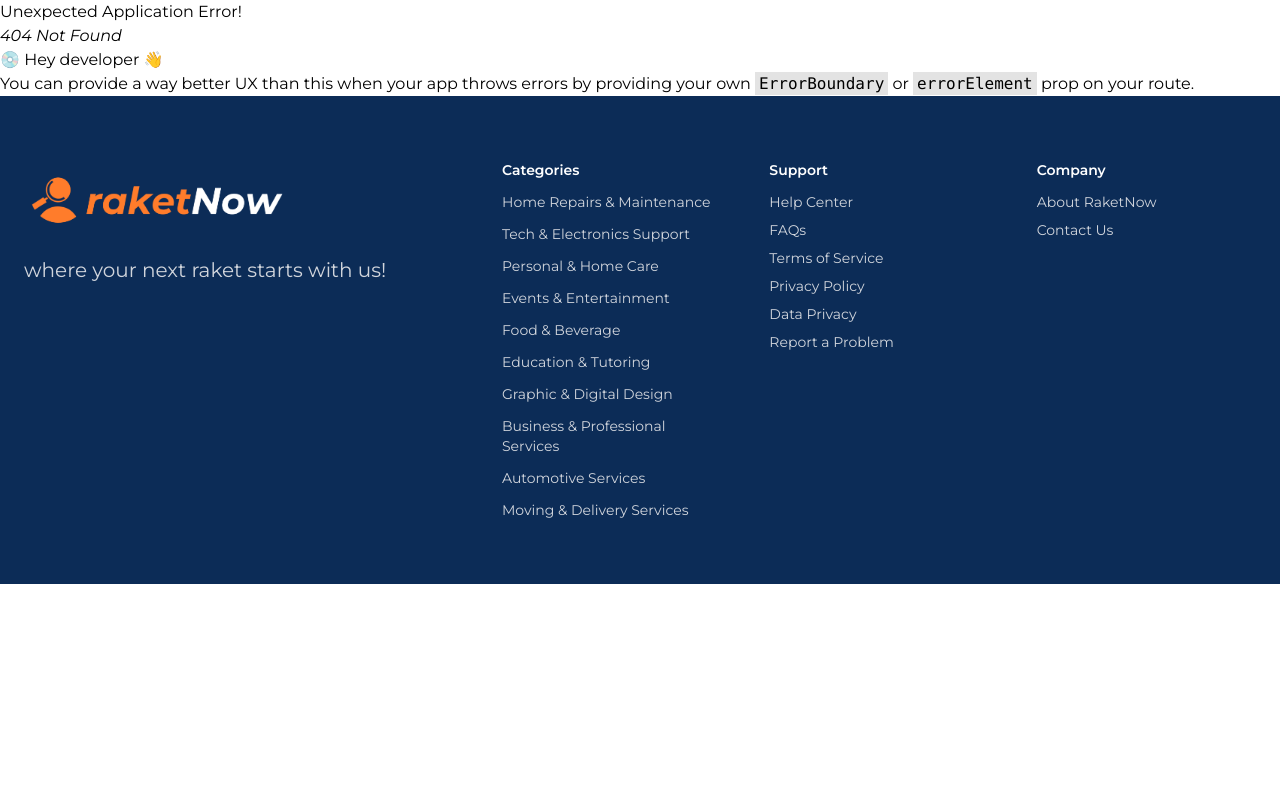
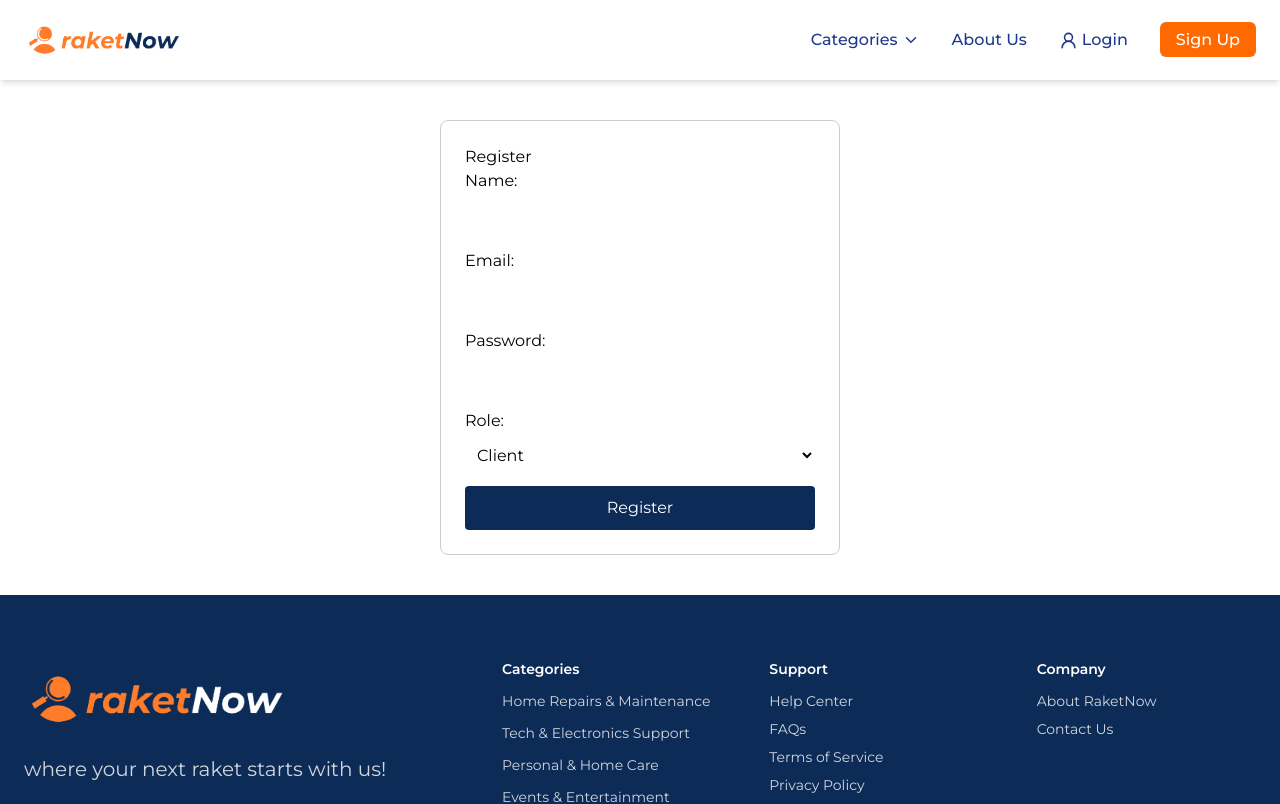
Before and after one commit to RakPaperScissors/RaketNow, a React (Vite) app in the folder frontend/: page /register in a window 1280 px wide. Before the commit this address had no page. Shown: the top 804 px of the page. Built offline with nearby package versions, Linux system fonts and the light colour scheme.

Commit message:
feat: added register page

```diff
--- a/frontend/src/App.jsx
+++ b/frontend/src/App.jsx
@@ -18,6 +18,7 @@ import Home from "./pages/test_api_pages/Home";
 import Profile from "./pages/test_api_pages/Profile";
 import Rakets from "./pages/test_api_pages/Rakets";
 import Raket from "./pages/test_api_pages/Raket";
+import Register from "./pages/test_api_pages/Register"
 
 function App() {
   const router = createBrowserRouter(
@@ -26,6 +27,7 @@ function App() {
         <Route index element={<Landing />} />
         <Route path="/about" element={<About />} />
         <Route path="/users" element={<Users />} />
+        <Route path="/register" element={<Register />} />
         <Route path="/login" element={<Login />} />
         <Route path="/home" element={<Home />} />
         <Route path="/raket/:id" element={<Raket />} />
--- /dev/null
+++ b/frontend/src/pages/test_api_pages/Register.jsx
@@ -0,0 +1,112 @@
+import React, { useState } from "react";
+
+function Register() {
+    const [form, setForm] = useState({
+        email: "",
+        password: "",
+        name: "",
+        role: "client",
+        organizationName: "",
+    });
+    const [message, setMessage] = useState("");
+
+    const handleChange = (e) => {
+        setForm({ ...form, [e.target.name]: e.target.value });
+    };
+
+    const handleSubmit = async (e) => {
+        e.preventDefault();
+        setMessage("");
+        const payload = { ...form };
+        if(form.role !== "organization") {
+            delete payload.organizationName;
+        }
+        try {
+            const res = await fetch("http://localhost:3000/auth/register", {
+                method: "POST",
+                headers: { "Content-Type": "application/json" },
+                body: JSON.stringify(form),
+            });
+            const data = await res.json();
+            if (res.ok) {
+                setMessage("Registration successful! You can now log in.");
+            } else {
+                setMessage(data.message || "Registration failed.");
+            }
+        } catch {
+            setMessage("An error occured. Please try again.");
+        }
+    };
+
+    return (
+        <div style={{ maxWidth: 400, margin: "40px auto", border: "1px solid #ccc", padding: 24, borderRadius: 8 }}>
+            <h2>Register</h2>
+            <form onSubmit={handleSubmit}>
+                <div style={{ marginBottom: 12 }}>
+                    <label>Name:</label>
+                    <input
+                    name="name"
+                    value={form.name}
+                    onChange={handleChange}
+                    required
+                    style={{ width: "100%", padding: 8, marginTop: 4 }}
+                    />
+                </div>
+                <div style={{ marginBottom: 12 }}>
+                    <label>Email:</label>
+                    <input
+                    type="email"
+                    name="email"
+                    value={form.email}
+                    onChange={handleChange}
+                    required
+                    style={{ width: "100%", padding: 8, marginTop: 4 }}
+                    />
+                </div>
+                <div style={{ marginBottom: 12 }}>
+                    <label>Password:</label>
+                    <input
+                    type="password"
+                    name="password"
+                    value={form.password}
+                    onChange={handleChange}
+                    required
+                    style={{ width: "100%", padding: 8, marginTop: 4 }}
+                    />
+                </div>
+                <div style={{ marginBottom: 12 }}>
+                    <label>Role:</label>
+                    <select
+                    name="role"
+                    value={form.role}
+                    onChange={handleChange}
+                    required
+                    style={{ width: "100%", padding: 8, marginTop: 4 }}
+                    >
+                        <option value="client">Client</option>
+                        <option value="raketista">Raketista</option>
+                        <option value="organization">Organization</option>
+                    </select>
+                </div>
+                {form.role === "organization" && (
+                    <div style={{ marginBottom: 12 }}>
+                        <label>Organization Name:</label>
+                        <input
+                        name="organizationName"
+                        value={form.organizationName}
+                        onChange={handleChange}
+                        required
+                        style={{ width: "100%", padding: 8, marginTop: 4 }}
+                        />
+                    </div>
+                )}
+                <button type="submit" style={{ width: "100%", padding: 10, background: "#0C2C57", color: "#fff", border: "none", borderRadius: 4 }}>
+                    Register
+                </button>
+            </form>
+            {message && <div style={{ marginTop: 16, color: message.includes("success") ? "green" : "red "}}>{message}</div>}
+        </div>
+    );
+}
+
+export default Register;
```
